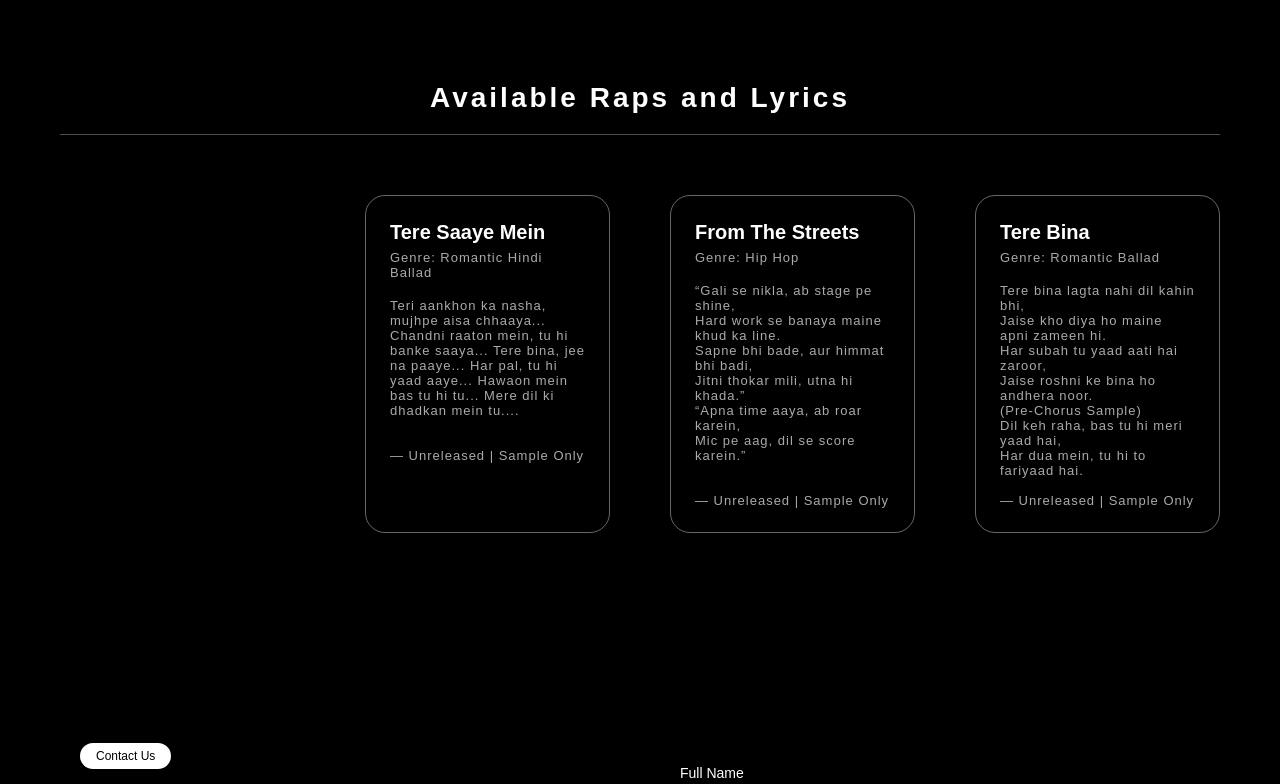
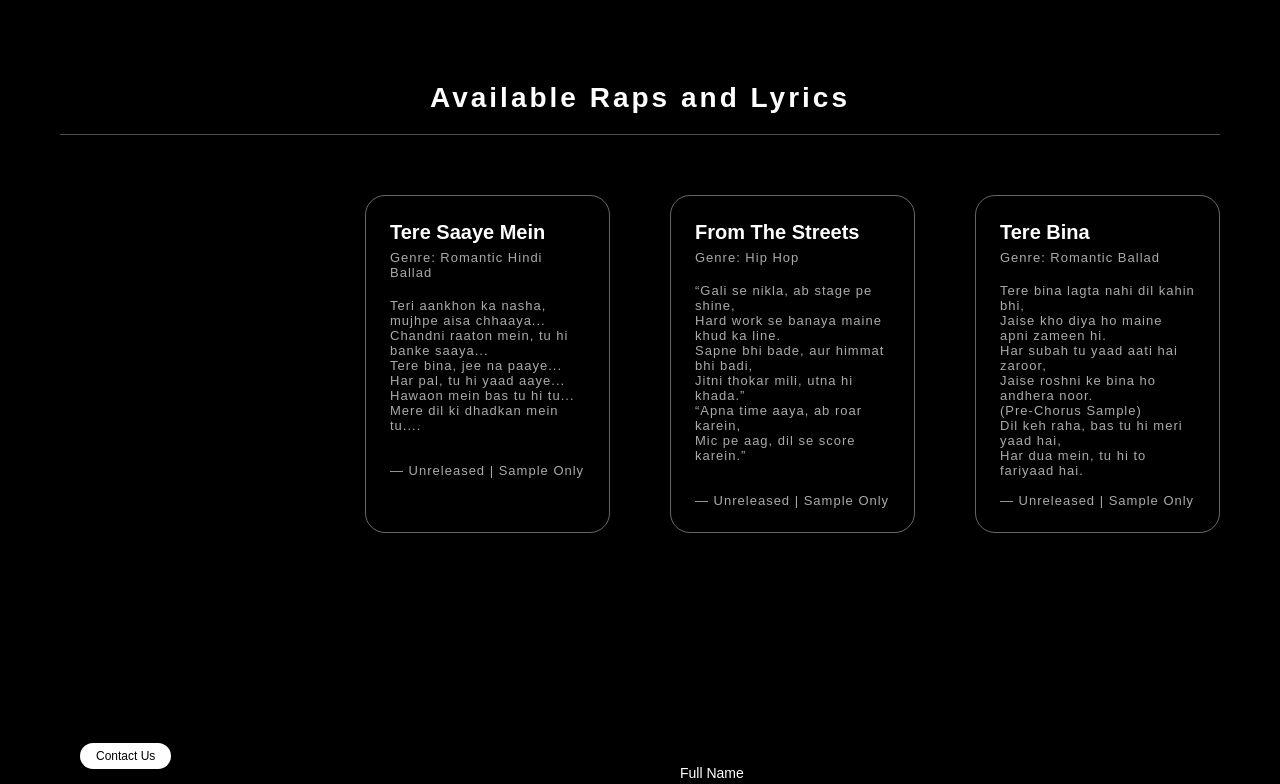
Before and after one commit to arpitmaurya6799/arpit_lyrics, a plain HTML site: page index.html in a window 1280 px wide. Shown: the part 960-1744 px from the top of the page. Drawn offline with Linux system fonts and the light colour scheme.

Commit message:
Updating details

```diff
--- a/index.html
+++ b/index.html
@@ -87,13 +87,13 @@ insta: @karshsecurities
 <div class="album-card">
       <h3>Tere Saaye Mein</h3>
       <p>Genre: Romantic Hindi Ballad</p> <br>
-      <p>Teri aankhon ka nasha, mujhpe aisa chhaaya...
-Chandni raaton mein, tu hi banke saaya...
+      <p>Teri aankhon ka nasha, mujhpe aisa chhaaya...<br />
+Chandni raaton mein, tu hi banke saaya... <br />
 
 
-Tere bina, jee na paaye...
-Har pal, tu hi yaad aaye...
-Hawaon mein bas tu hi tu...
+Tere bina, jee na paaye... <br />
+Har pal, tu hi yaad aaye...  <br />
+Hawaon mein bas tu hi tu... <br />
 Mere dil ki dhadkan mein tu.... <br> <br> <br>
 — Unreleased | Sample Only</p>
       <!-- <img src="pbx1.jpg" alt="PBX1 Album"> -->
```
